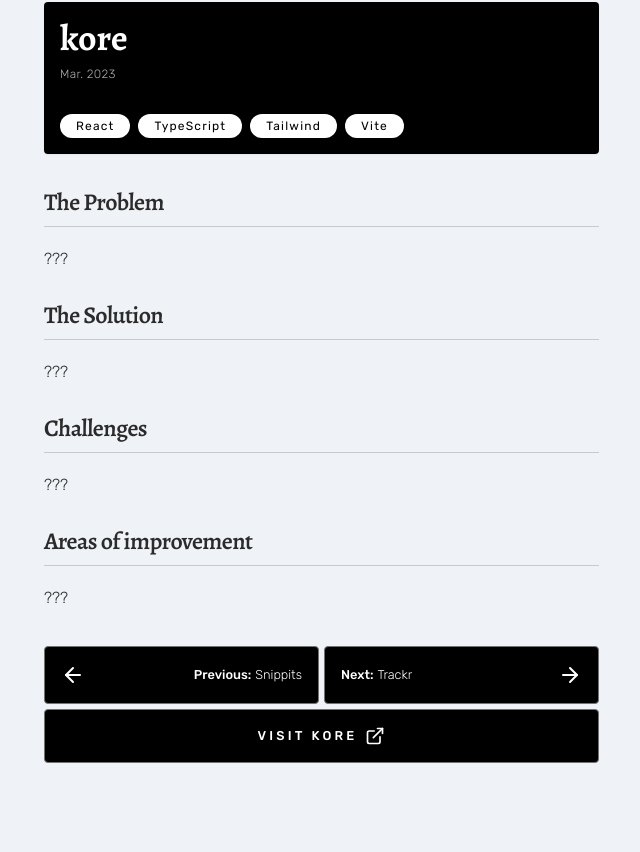
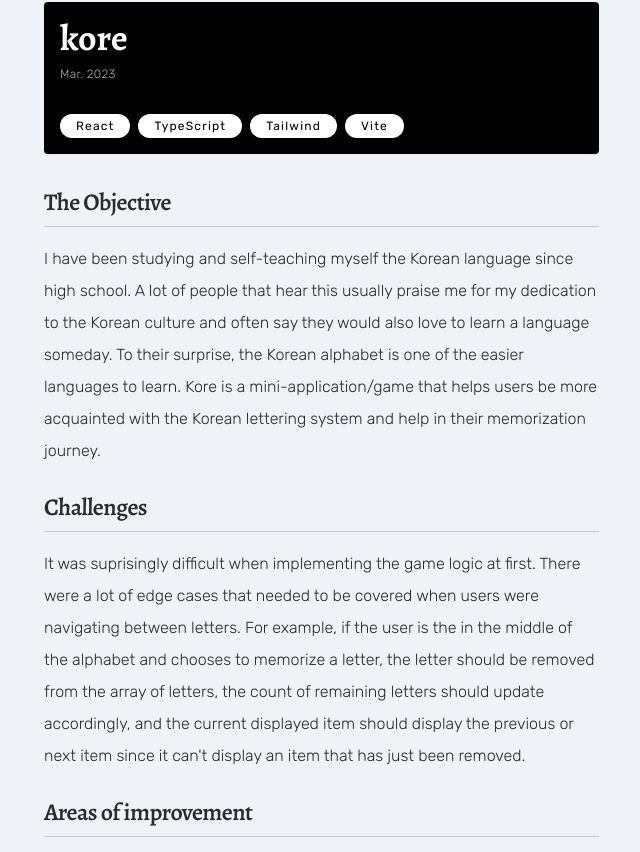
Before and after one commit to Yezo/portfolio-v2, a Next.js app: page /works/kore in a window 1280 px wide. Shown: the part 408-1260 px from the top of the page, without its empty margins (298-938 px from the left). Built offline with nearby package versions, Linux system fonts and the light colour scheme; a web font is replaced by a local one.

Commit message:
add text content for kore

```diff
--- a/src/app/works/kore/page.tsx
+++ b/src/app/works/kore/page.tsx
@@ -36,23 +36,18 @@ export default function KorePage() {
 
       <section className="mt-8 space-y-6">
         <div>
-          <TitleH2>The Problem</TitleH2>
-          <Paragraph>{`???`}</Paragraph>
-        </div>
-
-        <div>
-          <TitleH2>The Solution</TitleH2>
-          <Paragraph>{`???`}</Paragraph>
+          <TitleH2>The Objective</TitleH2>
+          <Paragraph>{`I have been studying and self-teaching myself the Korean language since high school. A lot of people that hear this usually praise me for my dedication to the Korean culture and often say they would also love to learn a language someday. To their surprise, the Korean alphabet is one of the easier languages to learn. Kore is a mini-application/game that helps users be more acquainted with the Korean lettering system and help in their memorization journey. `}</Paragraph>
         </div>
 
         <div>
           <TitleH2>Challenges</TitleH2>
-          <Paragraph>{`???`}</Paragraph>
+          <Paragraph>{`It was suprisingly difficult when implementing the game logic at first. There were a lot of edge cases that needed to be covered when users were navigating between letters. For example, if the user is the in the middle of the alphabet and chooses to memorize a letter, the letter should be removed from the array of letters, the count of remaining letters should update accordingly, and the current displayed item should display the previous or next item since it can't display an item that has just been removed. `}</Paragraph>
         </div>
 
         <div>
           <TitleH2>Areas of improvement</TitleH2>
-          <Paragraph>{`???`}</Paragraph>
+          <Paragraph>{`While this was just a small project to help myself learn more about array manipulation, I hope to expand this project into something bigger than just a mini-game. These type of things can be transferred to learning words and sentences. Ultimately, I'd love to create a web application with multiple learning resources for people to learn more about South Korea's culture and their language.`}</Paragraph>
         </div>
       </section>
 
```
